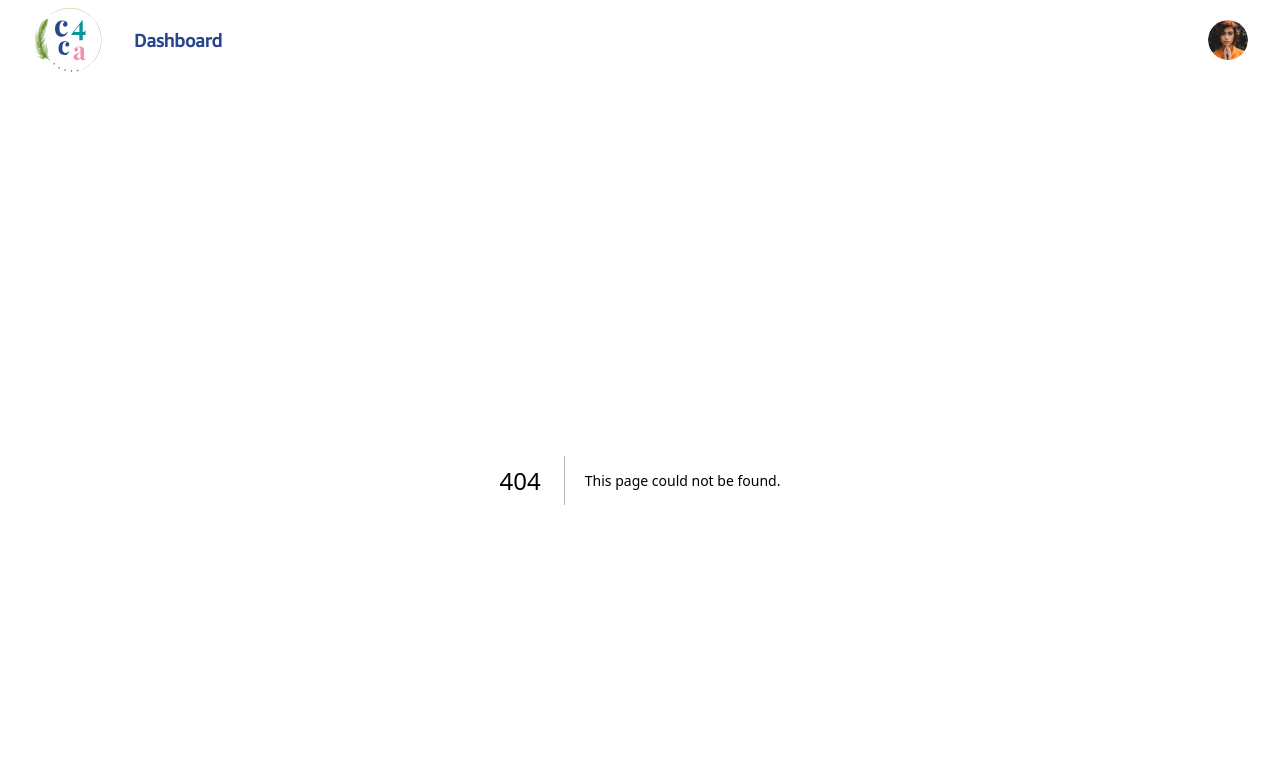
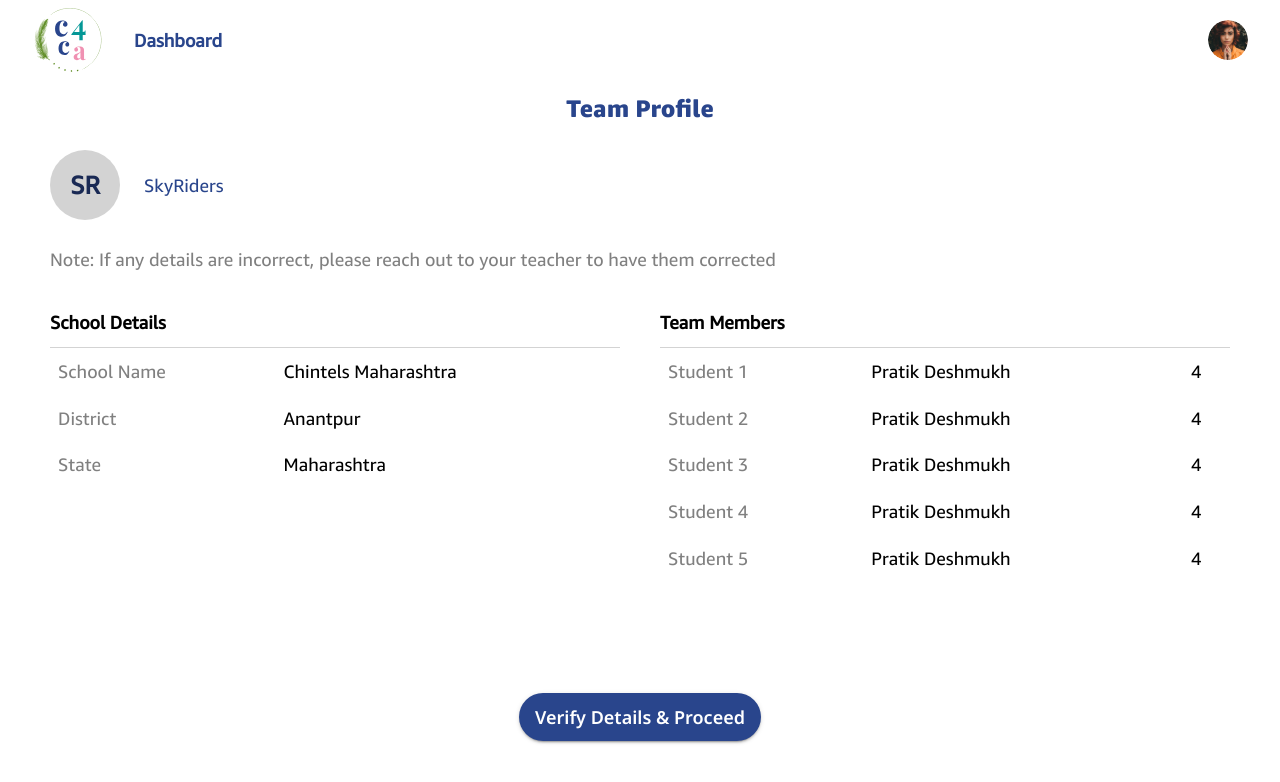
Before and after one commit to navgurukul/c4ca, a Next.js app: page /dashboard/student/team-profile in a window 1280 px wide. Before the commit this address had no page. Shown: the top 782 px of the page. Built offline with nearby package versions, Linux system fonts and the light colour scheme; a web font is replaced by a local one.

Commit message:
student team profile page

```diff
--- /dev/null
+++ b/pages/dashboard/student/team-profile.js
@@ -0,0 +1,184 @@
+const {
+  Container,
+  Typography,
+  Box,
+  Avatar,
+  Table,
+  Button,
+  Grid,
+} = require("@mui/material");
+
+const TeamProfile = () => {
+  const students = [
+    { name: "Pratik Deshmukh", class: "4" },
+    { name: "Pratik Deshmukh", class: "4" },
+    { name: "Pratik Deshmukh", class: "4" },
+    { name: "Pratik Deshmukh", class: "4" },
+    { name: "Pratik Deshmukh", class: "4" },
+  ];
+
+  return (
+    <Container maxWidth="lg" style={{padding: 10}} disableGutters>
+      <Typography sm={{ textAlign: "left" }} variant="h6" color="primary">
+        Team Profile
+      </Typography>
+      <Box sx={{ paddingY: 3, display: "flex", alignItems: "center", gap: 3 }}>
+        <Avatar
+          sx={{
+            width: 70,
+
+            height: 70,
+            bgcolor: "lightgray",
+          }}
+        >
+          <span style={{ color: "#192954", fontWeight: 900, fontSize: 25 }}>
+            SR
+          </span>
+        </Avatar>
+        <Typography
+          style={{ textAlign: "left" }}
+          variant="body1"
+          color="primary"
+        >
+          SkyRiders
+        </Typography>
+      </Box>
+      <Typography style={{ textAlign: "left" }} variant="body1" color="gray">
+        Note: If any details are incorrect, please reach out to your teacher to
+        have them corrected
+      </Typography>
+      <Grid sx={{ paddingY: 4 }} spacing={5} container>
+        <Grid item xs={12} sm={12} md={6}>
+          <Typography
+            style={{
+              textAlign: "left",
+              paddingBottom: 10,
+              borderBottom: "1px solid lightgray",
+            }}
+            variant="subtitle1"
+            color="dark"
+          >
+            School Details
+          </Typography>
+          <Table>
+            <tr>
+              <th>
+                <Typography
+                  variant="body1"
+                  style={{ textAlign: "left", padding: 8 }}
+                  color="gray"
+                >
+                  School Name
+                </Typography>
+              </th>
+              <td>
+                <Typography
+                  variant="body1"
+                  style={{ textAlign: "left", padding: 8 }}
+                  color="dark"
+                >
+                  Chintels Maharashtra
+                </Typography>
+              </td>
+            </tr>
+            <tr>
+              <th>
+                <Typography
+                  variant="body1"
+                  style={{ textAlign: "left", padding: 8 }}
+                  color="gray"
+                >
+                  District
+                </Typography>
+              </th>
+              <td>
+                <Typography
+                  variant="body1"
+                  style={{ textAlign: "left", padding: 8 }}
+                  color="dark"
+                >
+                  Anantpur
+                </Typography>
+              </td>
+            </tr>
+            <tr>
+              <th>
+                <Typography
+                  variant="body1"
+                  style={{ textAlign: "left", padding: 8 }}
+                  color="gray"
+                >
+                  State
+                </Typography>
+              </th>
+              <td>
+                <Typography
+                  variant="body1"
+                  style={{ textAlign: "left", padding: 8 }}
+                  color="dark"
+                >
+                  Maharashtra
+                </Typography>
+              </td>
+            </tr>
+          </Table>
+        </Grid>
+        <Grid item xs={12} sm={12} md={6}>
+          <Typography
+            style={{
+              textAlign: "left",
+              paddingBottom: 10,
+              borderBottom: "1px solid lightgray",
+            }}
+            variant="subtitle1"
+            color="dark"
+          >
+            Team Members
+          </Typography>
+          <Table>
+            {students.map((student, index) => (
+              <tr key={index}>
+                <th>
+                  <Typography
+                    variant="body1"
+                    style={{ textAlign: "left", padding: 8 }}
+                    color="gray"
+                  >
+                    Student {index + 1}
+                  </Typography>
+                </th>
+                <td>
+                  <Typography
+                    variant="body1"
+                    style={{ textAlign: "left", padding: 5 }}
+                    color="dark"
+                  >
+                    {student.name}
+                  </Typography>
+                </td>
+                <td>
+                  <Typography
+                    variant="body1"
+                    style={{ textAlign: "left", padding: 5 }}
+                    color="dark"
+                  >
+                    {student.class}
+                  </Typography>
+                </td>
+              </tr>
+            ))}
+          </Table>
+        </Grid>
+      </Grid>
+      <Button
+        variant="contained"
+        sx={{ marginX: "auto", marginY: 10 }}
+        color="primary"
+      >
+        Verify Details & Proceed
+      </Button>
+    </Container>
+  );
+};
+
+export default TeamProfile;
```
